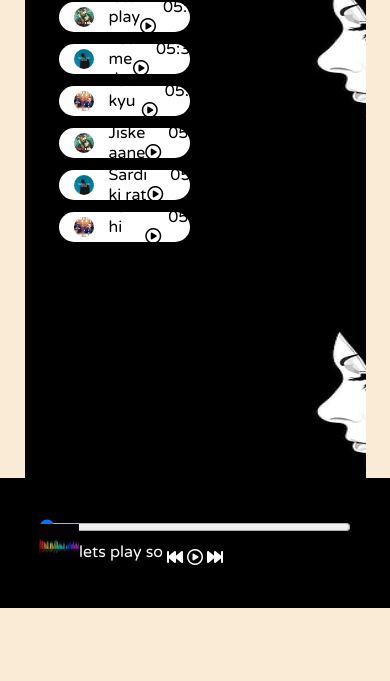
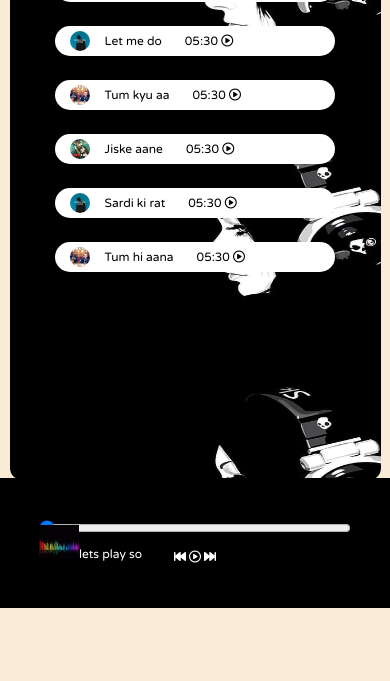
Before and after one commit to singhvaishu/Spotify-music-clone, a plain HTML site: page index.html in a window 390 px wide. Shown: the part 236-917 px from the top of the page. After the commit the page ends 869 px from the top, so only its background shows below. Drawn offline with Linux system fonts and the light colour scheme.

Commit message:
CSS file update Page not Responsive #1
CSS file is updated

```diff
--- a/style.css
+++ b/style.css
@@ -1,5 +1,10 @@
 @import url('https://fonts.googleapis.com/css2?family=Ubuntu&display=swap');
 @import url('https://fonts.googleapis.com/css2?family=Varela+Round&display=swap');
+
+img {
+    max-width: 100%;
+    height: auto;
+}
 
 body {
     background-color: antiquewhite;
@@ -127,3 +132,44 @@ nav ul li {
     opacity: opacity is ease-in;
     transition: opacity 0.5s is ease-in;
 }
+
+
+@media (max-width: 768px) {
+    body {
+        font-size: 14px;
+
+    }
+
+    .container {
+        width: 90%;
+
+        padding: 20px;
+
+    }
+
+    .songItemcontainer {
+        display: flex;
+        flex-direction: column;
+        align-items: center;
+    }
+
+    .songItem {
+        width: 80%;
+
+    }
+}
+
+
+@media (max-width: 480px) {
+    body {
+        font-size: 12px;
+
+    }
+
+    .container {
+        padding: 10px;
+
+        background-size: 600px 250px;
+
+    }
+}
```
